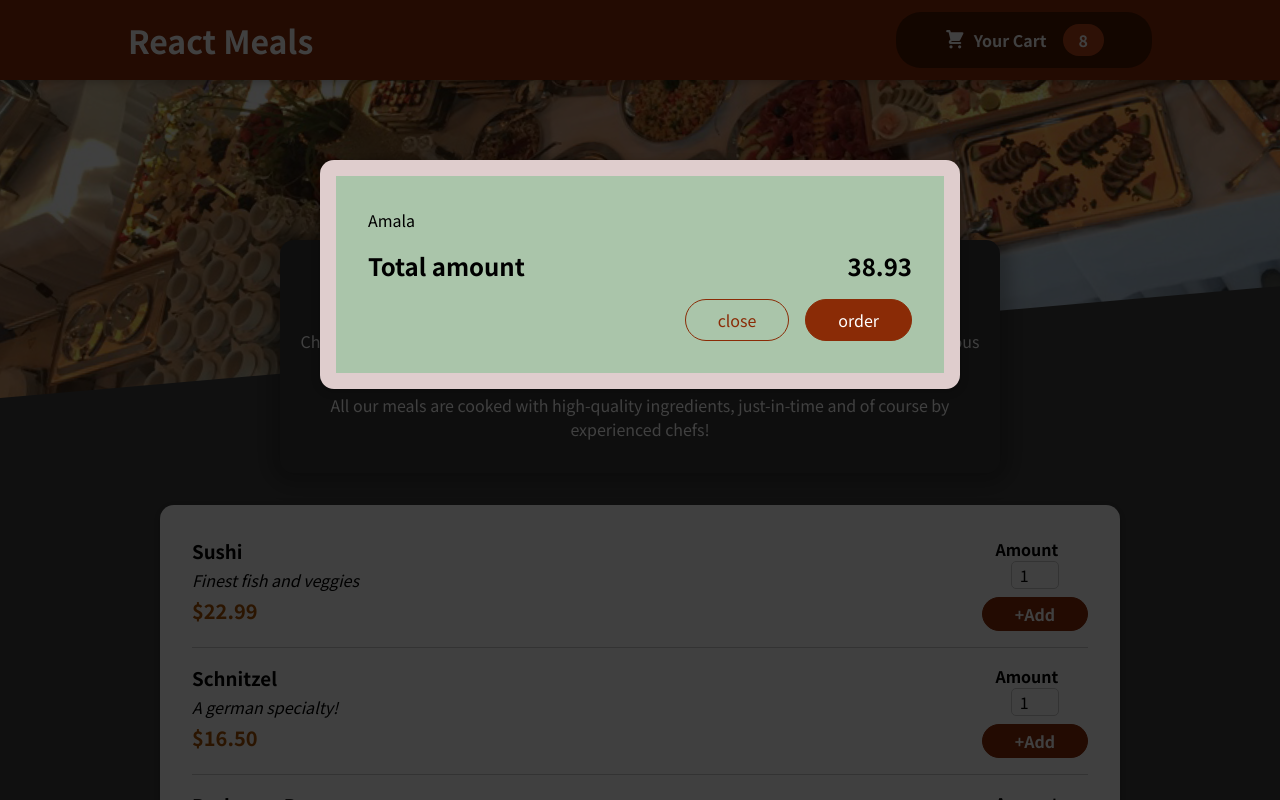
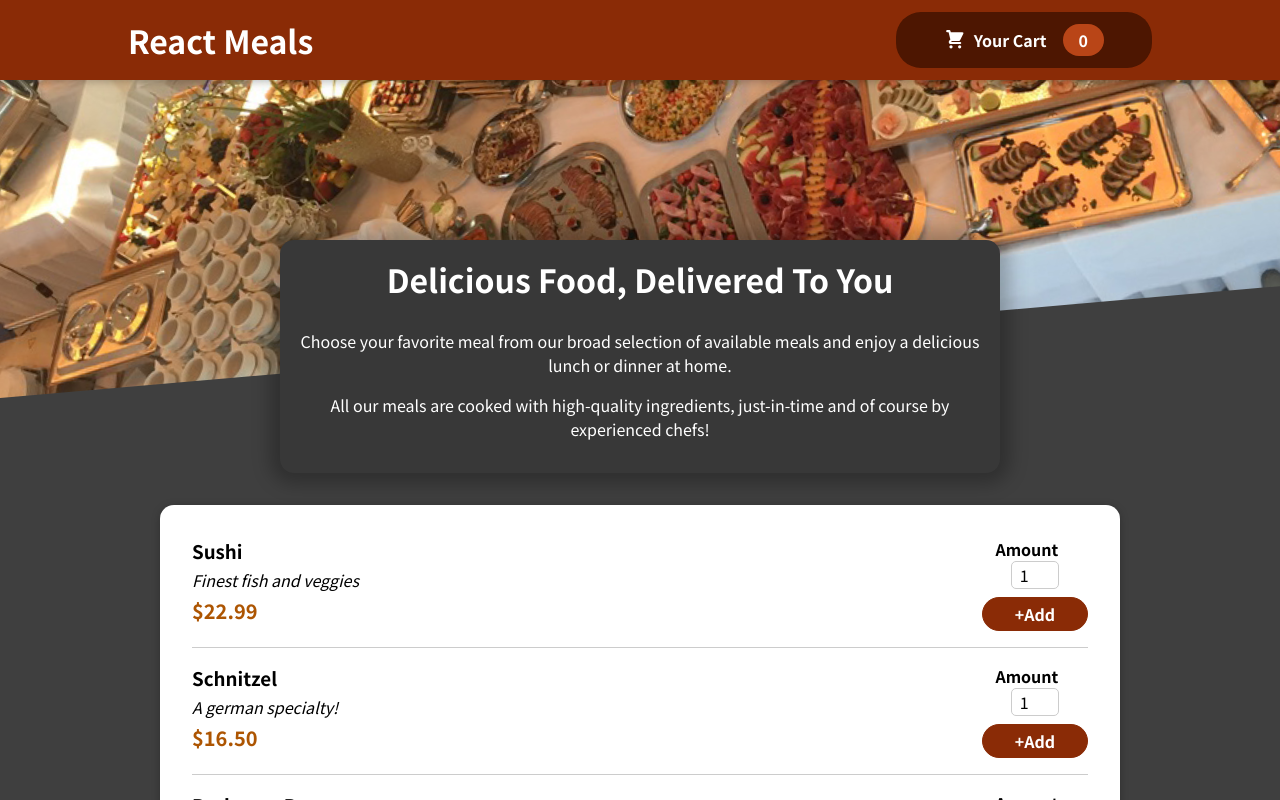
Before and after one commit to TEECOD3/FoodOrderApp, a React (Vite) app: page / in a window 1280 px wide. Shown: the top 800 px of the page. Built offline with nearby package versions, Linux system fonts and the light colour scheme.

Commit message:
added more functionality

```diff
--- a/src/App.jsx
+++ b/src/App.jsx
@@ -1,17 +1,29 @@
 import React from "react";
+import { useState } from "react";
 import Header from "./components/Layout/Header";
 import Meals from "./components/Meals/Meals";
 import Cart from "./components/Carts/Cart";
+import ContextProvider from "./Store/ContextProvider";
 
 function App() {
+  const [cartShown, setCartShown] = useState(false);
+
+  const cartshownHandler = () => {
+    setCartShown(true);
+  };
+
+  const cartHideHandler = () => {
+    setCartShown(false);
+  };
+
   return (
-    <React.Fragment>
-      <Cart />
-      <Header />
+    <ContextProvider>
+      {cartShown && <Cart onHide={cartHideHandler} />}
+      <Header onShow={cartshownHandler} />
       <main>
         <Meals />
       </main>
-    </React.Fragment>
+    </ContextProvider>
   );
 }
 
--- /dev/null
+++ b/src/Store/ContextProvider.jsx
@@ -0,0 +1,35 @@
+import React, { useReducer } from "react";
+import CartContext from "./cart-context";
+
+const dispatchedstate = {
+  item: [],
+  amountItem: 0,
+};
+
+const cartReducerFunction = (state, action) => {
+  return dispatchedstate;
+};
+
+const ContextProvider = (props) => {
+  const [cartState, DispatchCartAction] = useReducer(
+    cartReducerFunction,
+    dispatchedstate
+  );
+  const addItemHandler = (item) => {};
+  const removeItemHandler = (id) => {};
+
+  const cartContext = {
+    item: cartState.item,
+    amountItem: cartState.amountItem,
+    addItem: addItemHandler,
+    removeItem: removeItemHandler,
+  };
+
+  return (
+    <CartContext.Provider value={cartContext}>
+      {props.children}
+    </CartContext.Provider>
+  );
+};
+
+export default ContextProvider;
--- /dev/null
+++ b/src/Store/cart-context.jsx
@@ -0,0 +1,10 @@
+import React from "react";
+
+const CartContext = React.createContext({
+  item: [],
+  totalAmount: 0,
+  addItem: (item) => {},
+  removeItem: (id) => {},
+});
+
+export default CartContext;
--- a/src/components/Carts/Cart.jsx
+++ b/src/components/Carts/Cart.jsx
@@ -2,7 +2,7 @@ import classes from "./cart.module.css";
 import React from "react";
 import Modal from "../UI/Modal";
 
-function Cart() {
+function Cart({ onHide }) {
   const cartItems = [
     {
       id: "c1",
@@ -12,7 +12,7 @@ function Cart() {
     },
   ];
   return (
-    <Modal className={classes.modalcolor}>
+    <Modal className={classes.modalcolor} onClick={onHide}>
       <ul className={classes["cart-items"]}>
         {cartItems.map((item) => (
           <li key={item.id}>{item.name}</li>
@@ -23,7 +23,9 @@ function Cart() {
         <span>38.93</span>
       </div>
       <div className={classes.actions}>
-        <button className={classes["button--alt"]}>close</button>
+        <button className={classes["button--alt"]} onClick={onHide}>
+          close
+        </button>
         <button className={classes.button}>order</button>
       </div>
     </Modal>
--- a/src/components/Layout/Header.jsx
+++ b/src/components/Layout/Header.jsx
@@ -3,12 +3,12 @@ import mealsImage from "../../../src/meals.jpg";
 import classes from "./Header.module.css";
 import HeaderCartButton from "./HeaderCartButton";
 
-function Header() {
+function Header({ onShow }) {
   return (
     <React.Fragment>
       <header className={classes.header}>
         <h1>React Meals</h1>
-        <HeaderCartButton />
+        <HeaderCartButton onClick={onShow} />
       </header>
       <div className={classes["main-image"]}>
         <img src={mealsImage} alt="A table filled with delicious meals" />
--- a/src/components/Layout/HeaderCartButton.jsx
+++ b/src/components/Layout/HeaderCartButton.jsx
@@ -1,15 +1,22 @@
 import React from "react";
 import CartIcon from "../Carts/CartIcon";
 import classes from "./HeaderCartButton.module.css";
+import { useContext } from "react";
+import CartContext from "../../Store/cart-context";
 
-function HeaderCartButton() {
+function HeaderCartButton({ onClick }) {
+  const cartContext = useContext(CartContext);
+
+  const totalNumberOfCart = cartContext.item.reduce((acc, item) => {
+    return acc + item.amountItem;
+  }, 0);
   return (
-    <button className={classes.button}>
+    <button className={classes.button} onClick={onClick}>
       <span className={classes.icon}>
         <CartIcon />
       </span>
       <span>Your Cart</span>
-      <span className={classes.badge}> 8</span>
+      <span className={classes.badge}>{totalNumberOfCart}</span>
     </button>
   );
 }
--- a/src/components/Meals/AvailableMeals.jsx
+++ b/src/components/Meals/AvailableMeals.jsx
@@ -2,6 +2,7 @@ import React from "react";
 import Card from "../UI/Card";
 import classes from "./AvailableMeals.module.css";
 import MealItem from "./MealItem/MealItem";
+
 const DUMMY_MEALS = [
   {
     id: "m1",
@@ -37,6 +38,7 @@ function AvailableMeals() {
           {DUMMY_MEALS.map((meal) => (
             <MealItem
               key={meal.id}
+              id={meal.id}
               Title={meal.name}
               Description={meal.description}
               price={meal.price}
--- a/src/components/Meals/MealItem/MealItem.jsx
+++ b/src/components/Meals/MealItem/MealItem.jsx
@@ -1,8 +1,20 @@
 import React from "react";
 import classes from "./MealItem.module.css";
 import MealItemform from "./MealItemform";
+import { useContext } from "react";
+import CartContext from "../../../Store/cart-context";
 
-function MealItem({ Title, price, Description }) {
+function MealItem({ Title, price, Description, id }) {
+  const cartctx = useContext(CartContext);
+
+  const onAddAmountItemHandler = (amount) => {
+    cartctx.addItem({
+      amount: amount,
+      price: price,
+      name: Title,
+      id: id,
+    });
+  };
   const Price = `$${price.toFixed(2)}`;
   return (
     <li className={classes.meal}>
@@ -12,7 +24,7 @@ function MealItem({ Title, price, Description }) {
         <div className={classes.price}>{Price}</div>
       </div>
       <div>
-        <MealItemform />
+        <MealItemform onAdditem={onAddAmountItemHandler} />
       </div>
     </li>
   );
--- a/src/components/Meals/MealItem/MealItemform.jsx
+++ b/src/components/Meals/MealItem/MealItemform.jsx
@@ -1,12 +1,31 @@
 import React from "react";
 import Input from "../../UI/input";
 import classes from "./MealItemform.module.css";
+import { useRef, useState } from "react";
 
-function MealItemform() {
+function MealItemform({ onAdditem }) {
+  const [validform, SetFormValidity] = useState(true);
+  const inputRef = useRef();
+
+  const onSubmitHandler = (event) => {
+    event.preventDefault();
+    const enteredAmount = inputRef.current.value;
+    const enteredAmouuntToNumber = +enteredAmount;
+    if (
+      enteredAmouuntToNumber.trim() === 0 ||
+      enteredAmouuntToNumber < 1 ||
+      enteredAmouuntToNumber > 5
+    ) {
+      SetFormValidity(false);
+      return;
+    }
+    onAdditem(enteredAmouuntToNumber);
+  };
   return (
-    <form className={classes.form}>
+    <form className={classes.form} onSubmit={onSubmitHandler}>
       <Input
         label="Amount"
+        ref={inputRef}
         input={{
           id: "amount",
           type: "number",
@@ -16,7 +35,8 @@ function MealItemform() {
           defaultValue: "1",
         }}
       />
-      <button>+Add</button>
+      <button type="submit">+Add</button>
+      {!validform && <h1>invalid input</h1>}
     </form>
   );
 }
--- a/src/components/UI/Input.jsx
+++ b/src/components/UI/Input.jsx
@@ -1,13 +1,13 @@
 import React from "react";
 import classes from "./Input.module.css";
 
-function Input({ label, input }) {
+const Input = React.forwardRef(({ label, input }, ref) => {
   return (
     <div className={classes.input}>
       <label htmlFor={input.id}>{label}</label>
-      <input {...input} />
+      <input ref={ref} {...input} />
     </div>
   );
-}
+});
 
 export default Input;
--- a/src/components/UI/Modal.jsx
+++ b/src/components/UI/Modal.jsx
@@ -2,8 +2,8 @@ import React from "react";
 import classes from "./Modal.module.css";
 import ReactDOM from "react-dom";
 
-const Backdrop = () => {
-  return <div className={classes.backdrop} />;
+const Backdrop = ({ onHide }) => {
+  return <div className={classes.backdrop} onClick={onHide} />;
 };
 const ModalOverlay = ({ children, classname }) => {
   return (
@@ -14,10 +14,10 @@ const ModalOverlay = ({ children, classname }) => {
 };
 
 const portalElement = document.getElementById("overlays");
-function Modal({ children, className }) {
+function Modal({ children, className, onClick }) {
   return (
     <React.Fragment>
-      {ReactDOM.createPortal(<Backdrop />, portalElement)}
+      {ReactDOM.createPortal(<Backdrop onHide={onClick} />, portalElement)}
       {ReactDOM.createPortal(
         <ModalOverlay classname={className}>{children}</ModalOverlay>,
         portalElement
```
